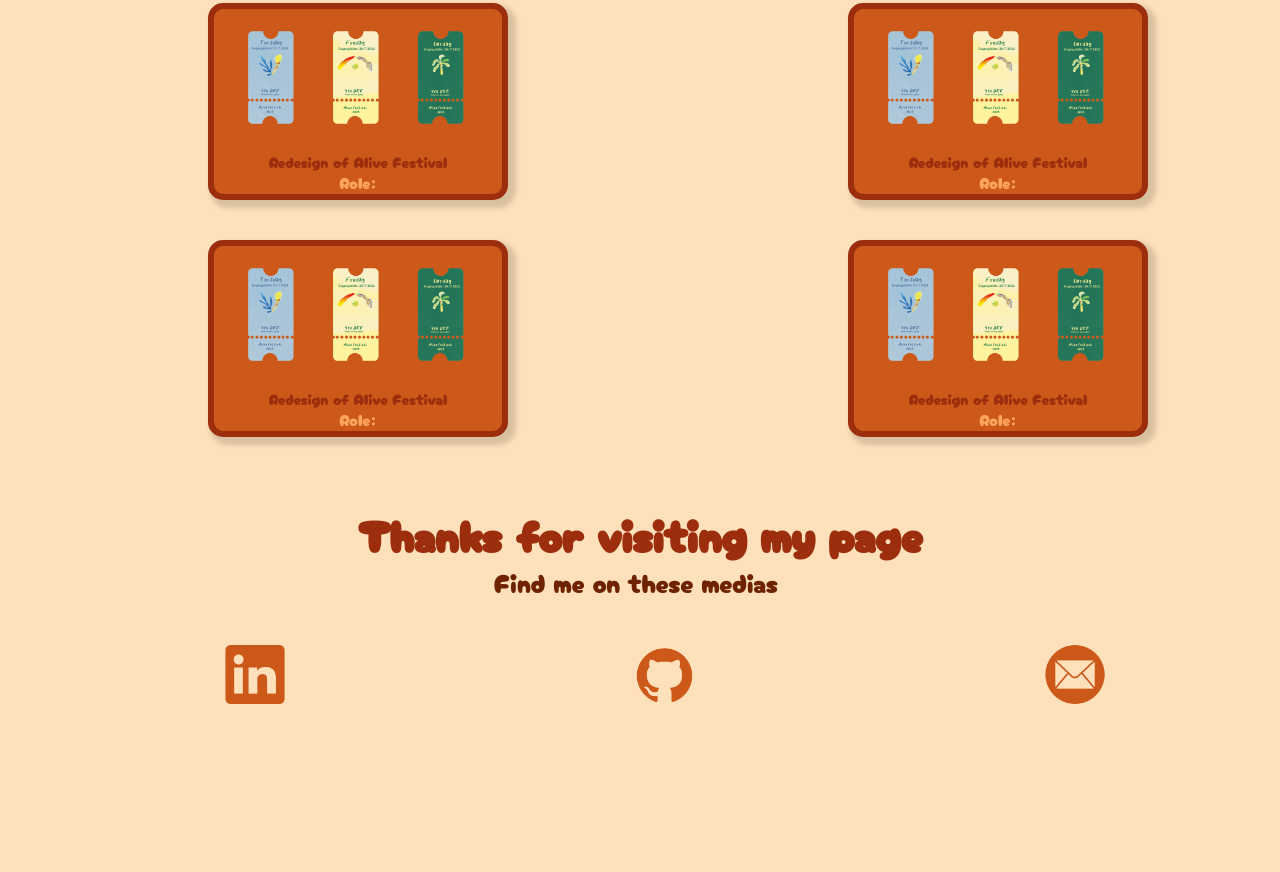
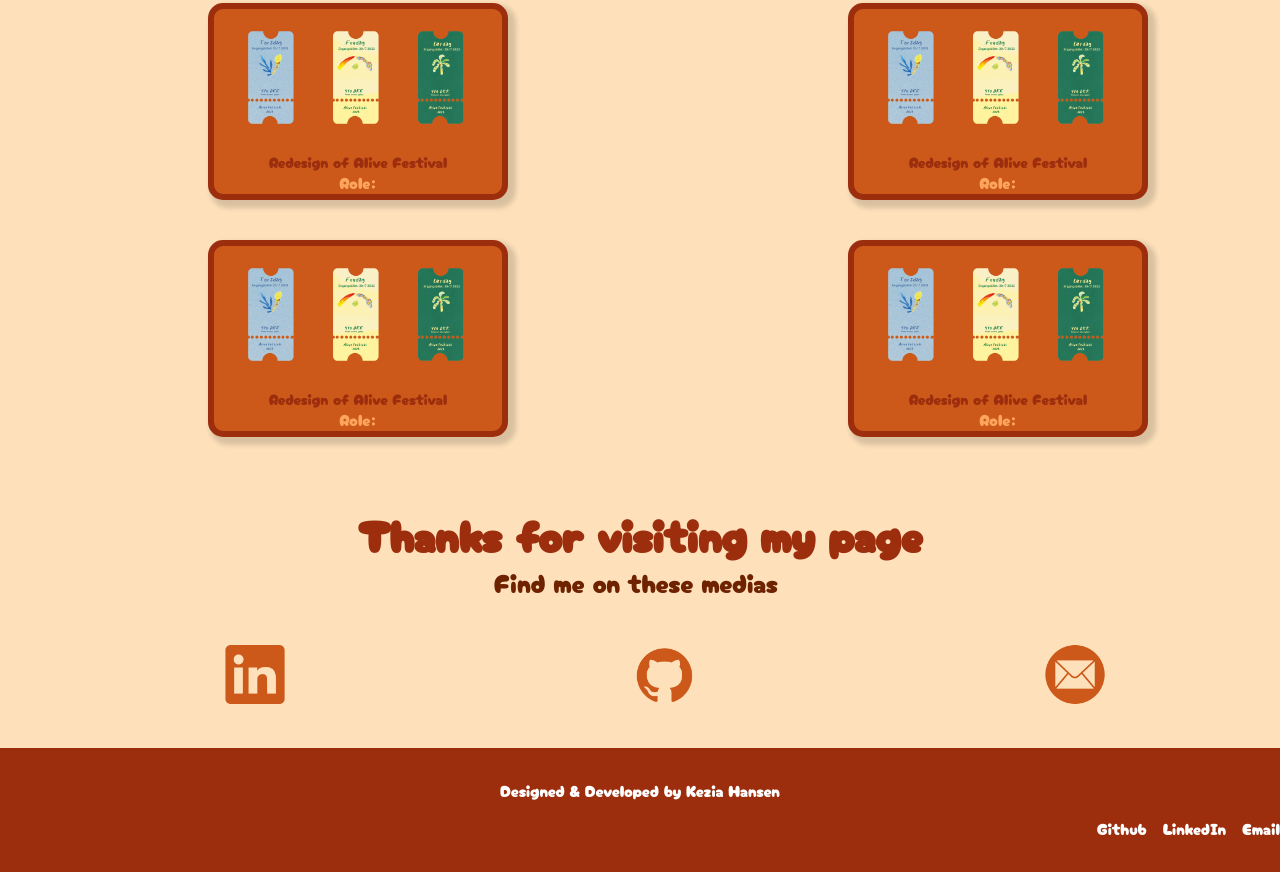
Before and after one commit to kezia-hansen/ppp, an Astro site: page / in a window 1280 px wide. Shown: the part 1965-2837 px from the top of the page. Before the commit the page ends 2713 px from the top, so only its background shows below. Built offline with nearby package versions, Linux system fonts and the light colour scheme; Astro itself is replaced by a stand-in of ours.

Commit message:
Første udkast - design ikke på plads

```diff
--- /dev/null
+++ b/src/components/Footer.astro
@@ -0,0 +1,73 @@
+<footer>
+  <p>Designed & Developed by Kezia Hansen</p>
+
+  <div class="links">
+    <a href="https://github.com/kezia-hansen">Github</a>
+    <a href="https://www.linkedin.com/in/keziahansen/">LinkedIn</a>
+    <a href="mailto: kezia.hansen02@gmail.com">Email</a>
+  </div>
+</footer>
+
+<style>
+  footer {
+    padding: 2rem 0;
+    background: #9c2e0e;
+    color: white;
+    width: 100%;
+  }
+
+  footer p {
+    text-align: center;
+    margin-bottom: 1rem;
+  }
+
+  .links {
+    display: flex;
+    flex-direction: row;
+    justify-content: flex-end;
+    margin: 0;
+  }
+
+  .links a {
+    color: white;
+    text-decoration: none;
+    margin-left: 1rem;
+  }
+
+  /* Mobile styles */
+  @media only screen and (max-width: 767px) {
+    footer {
+      padding: 1rem 0;
+    }
+
+    .links {
+      flex-direction: column;
+      justify-content: center;
+    }
+
+    .links a {
+      margin: 0.5rem 0;
+    }
+  }
+
+  /* Desktop styles */
+  @media only screen and (min-width: 768px) {
+    footer {
+      padding: 2rem 0;
+    }
+
+    .links {
+      justify-content: flex-end;
+    }
+
+    .links a {
+      margin-left: 1rem;
+    }
+  }
+
+  @media only screen and (max-width: 480px) {
+    footer {
+      max-width: none;
+    }
+  }
+</style>
--- a/src/pages/index.astro
+++ b/src/pages/index.astro
@@ -7,6 +7,7 @@ import Charts from "../components/Charts.astro";
 import ProjectContainer from "../components/ProjectContainer.astro";
 import Cta from "../components/Cta.astro";
 import Icons from "../components/Icons.astro";
+import Footer from "../components/Footer.astro";
 ---
 
 <html lang="en">
@@ -26,5 +27,6 @@ import Icons from "../components/Icons.astro";
     <ProjectContainer />
     <Cta />
     <Icons />
+    <Footer />
   </body>
 </html>
```
